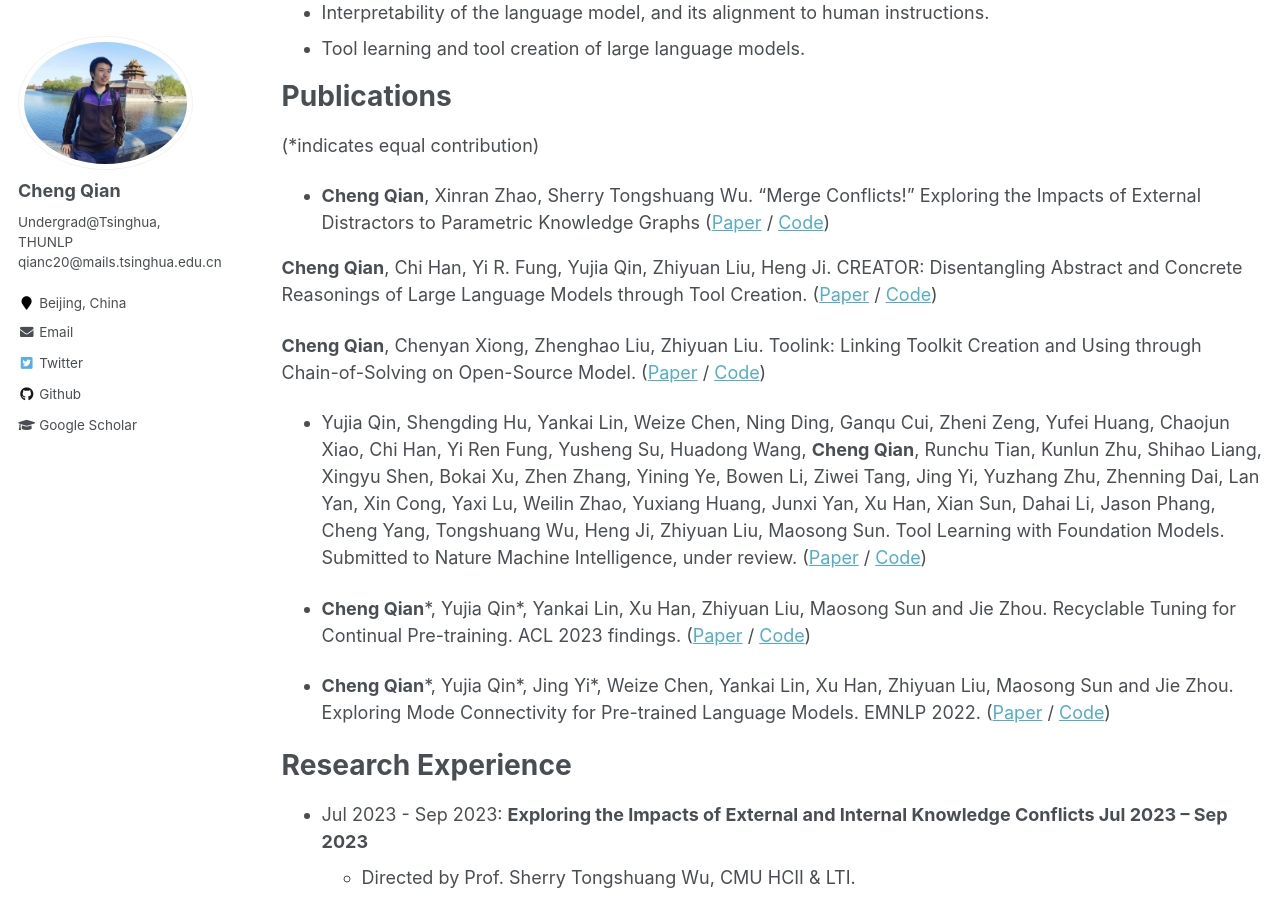
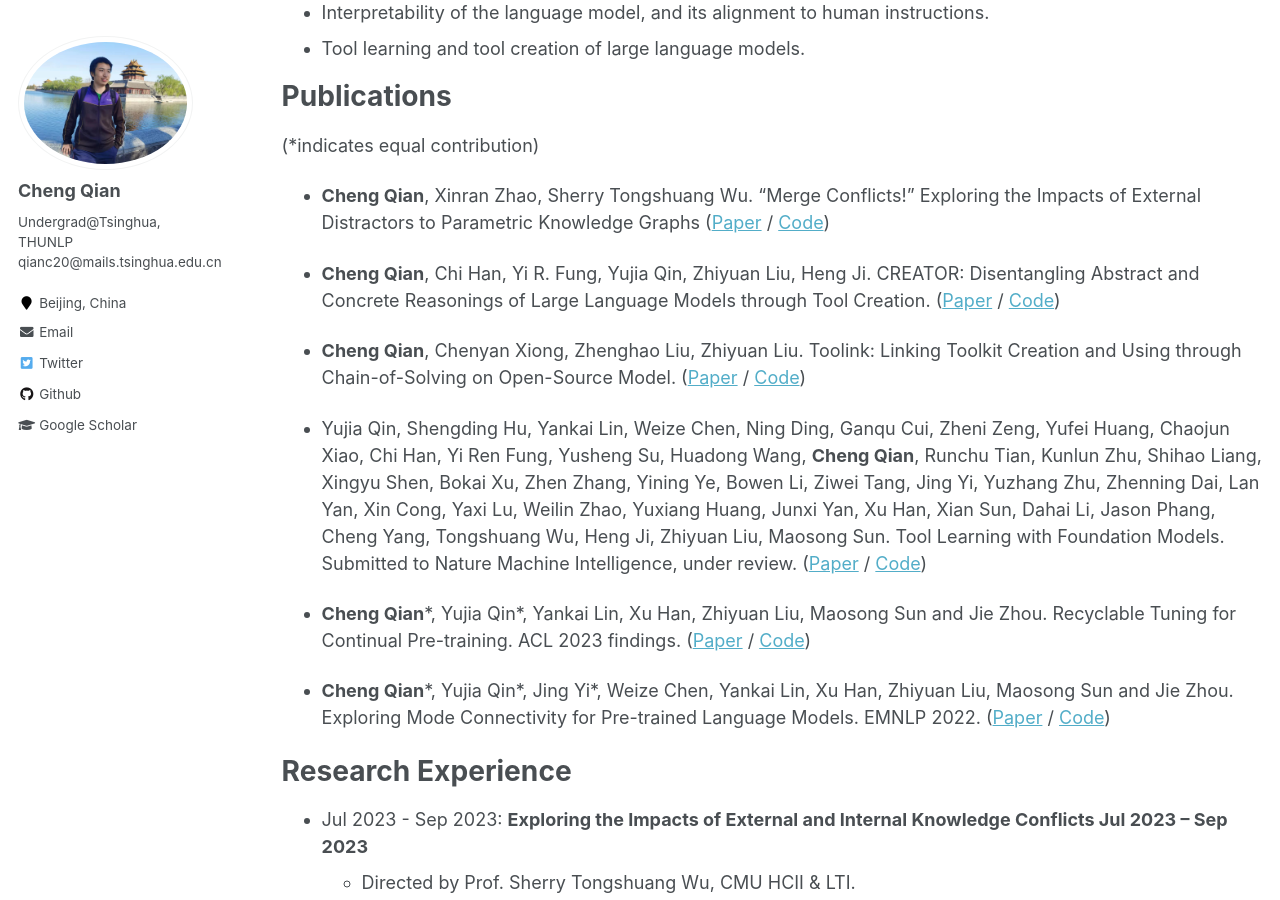
Before and after one commit to qiancheng0/qiancheng0.github.io, a Jekyll site: the page built from _pages/cv.md, in a window 1280 px wide and 900 px high, scrolled down 687 px. Built offline with Jekyll 4.4.1, drawn with Linux system fonts in a browser that asks for light colours.

Commit message:
Fix Format bug

```diff
--- a/_pages/cv.md
+++ b/_pages/cv.md
@@ -35,9 +35,9 @@
 
 * **Cheng Qian**, Xinran Zhao, Sherry Tongshuang Wu. "Merge Conflicts!" Exploring the Impacts of External Distractors to Parametric Knowledge Graphs ([Paper](https://arxiv.org/pdf/2309.08594v1.pdf) / [Code](https://github.com/qiancheng0/EKD_Impacts_PKG))
 
-**Cheng Qian**, Chi Han, Yi R. Fung, Yujia Qin, Zhiyuan Liu, Heng Ji. CREATOR: Disentangling Abstract and Concrete Reasonings of Large Language Models through Tool Creation. ([Paper](https://arxiv.org/pdf/2305.14318.pdf) / [Code](https://github.com/qiancheng0/CREATOR))
+* **Cheng Qian**, Chi Han, Yi R. Fung, Yujia Qin, Zhiyuan Liu, Heng Ji. CREATOR: Disentangling Abstract and Concrete Reasonings of Large Language Models through Tool Creation. ([Paper](https://arxiv.org/pdf/2305.14318.pdf) / [Code](https://github.com/qiancheng0/CREATOR))
 
-**Cheng Qian**, Chenyan Xiong, Zhenghao Liu, Zhiyuan Liu. Toolink: Linking Toolkit Creation and Using through Chain-of-Solving on Open-Source Model. ([Paper](http://qiancheng0.github.io/files/Tune_on_Tool.pdf) / [Code](https://github.com/qiancheng0/Toolink))
+* **Cheng Qian**, Chenyan Xiong, Zhenghao Liu, Zhiyuan Liu. Toolink: Linking Toolkit Creation and Using through Chain-of-Solving on Open-Source Model. ([Paper](http://qiancheng0.github.io/files/Tune_on_Tool.pdf) / [Code](https://github.com/qiancheng0/Toolink))
 
 * Yujia Qin, Shengding Hu, Yankai Lin, Weize Chen, Ning Ding, Ganqu Cui, Zheni Zeng, Yufei Huang, Chaojun Xiao, Chi Han, Yi Ren Fung, Yusheng Su, Huadong Wang, **Cheng Qian**, Runchu Tian, Kunlun Zhu, Shihao Liang, Xingyu Shen, Bokai Xu, Zhen Zhang, Yining Ye, Bowen Li, Ziwei Tang, Jing Yi, Yuzhang Zhu, Zhenning Dai, Lan Yan, Xin Cong, Yaxi Lu, Weilin Zhao, Yuxiang Huang, Junxi Yan, Xu Han, Xian Sun, Dahai Li, Jason Phang, Cheng Yang, Tongshuang Wu, Heng Ji, Zhiyuan Liu, Maosong Sun. Tool Learning with Foundation Models. Submitted to Nature Machine Intelligence, under review. ([Paper](https://arxiv.org/pdf/2304.08354.pdf) / [Code](https://github.com/OpenBMB/BMTools))
 
```
